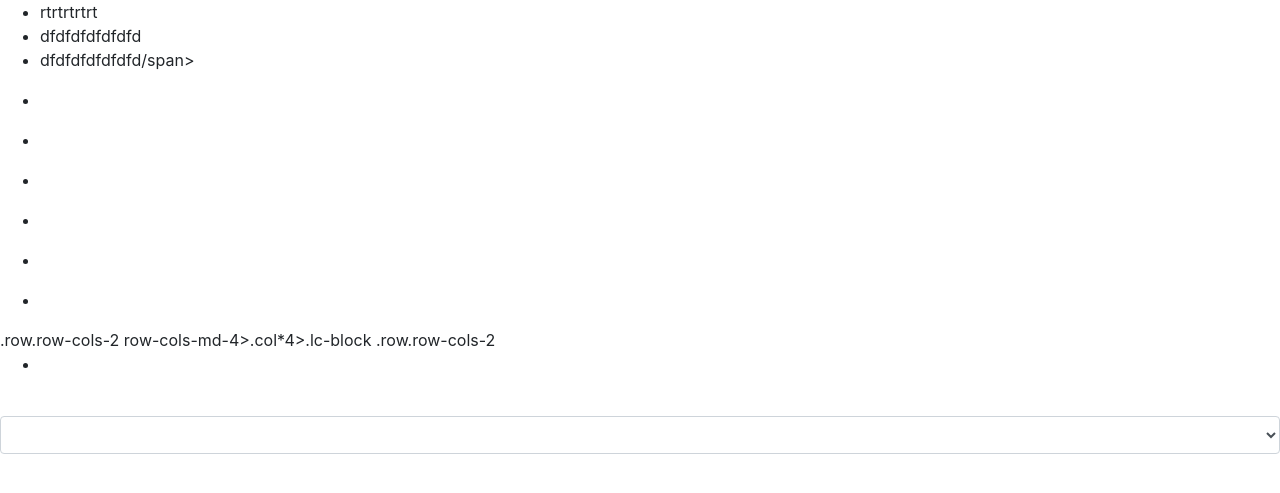
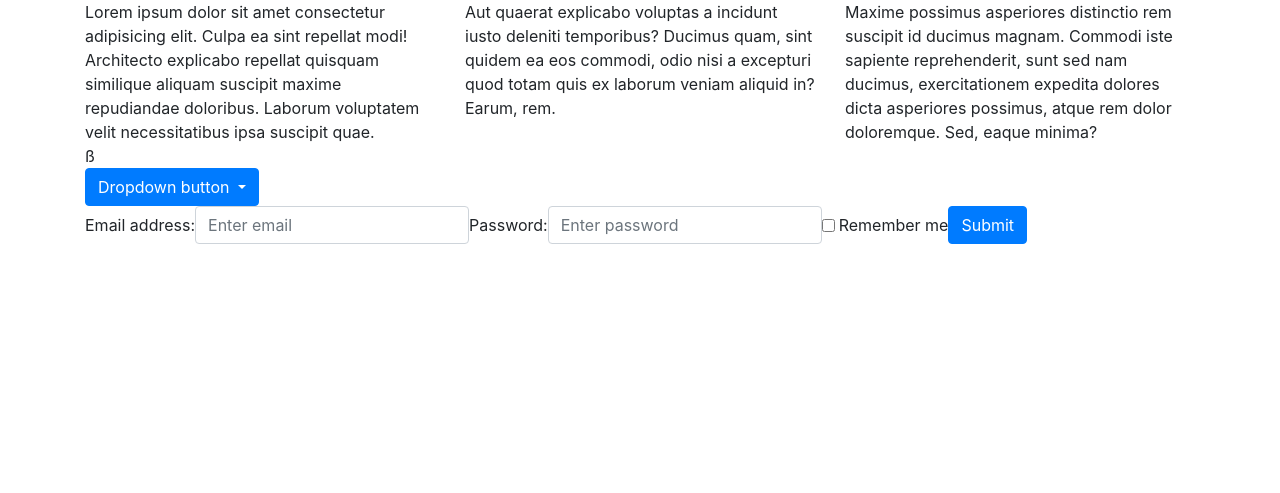
Before and after one commit to cambridgeBlueMan/camwtf, a Django app: template home/templates/home/testSnippets.html in a window 1280 px wide. Shown: the top 493 px of the page. Run offline with Django 4.2, Linux system fonts and the light colour scheme; the template is opened without the code that fills it, so the values that code supplies are empty; some libraries are stand-ins or nearby versions.

Commit message:
for sync purposes

```diff
--- a/home/templates/home/testSnippets.html
+++ b/home/templates/home/testSnippets.html
@@ -1,72 +1,3 @@
-<!DOCTYPE html>
-<html lang="en">
-<head>
-    <meta charset="UTF-8">
-    <meta http-equiv="X-UA-Compatible" content="IE=edge">
-    <meta name="viewport" content="width=device-width, initial-scale=1.0">
-    <title>Document</title>
-</head>
-<body>
-
-</body>
-</html>
-
-<div></div>
-<div></div>
-<div></div>
-<div></div>
-<div></div>
-<div></div>
-
-
-<ul>
-    <li><span class="hello">rtrtrtrtrt</span></li>
-    <li><span class="hello">dfdfdfdfdfdfd</span></li>
-    <li><span class="hello">dfdfdfdfdfdfd/span></li>
-</ul>
-<ul>
-    <li><span></span><span></span><span></span></li>
-</ul>
-<ul>
-    <li><span class="hello1"></span></li>
-</ul>
-<ul>
-    <li><span class="hello"></span></li>
-</ul>
-
-<ul>
-    <li><span class="matteroux"></span></li>
-
-
-
-
-</ul>
-<ul>
-    <li><span class="hello"></span><span class="hello"></span><span class="hello"></span></li>
-</ul>
-
-<ul>
-    <li><span class="hello"></span><span class="hello"></span><span class="hello"></span></li>
-</ul>
-
-
-.row.row-cols-2 row-cols-md-4>.col*4>.lc-block
-
-.row.row-cols-2 {% comment %}  {% endcomment %}
-
-<ul>
-    <li></li>
-</ul>
-
-<div class="form-group">
-  <label for=""></label>
-  <select class="form-control" name="" id="">
-    <option></option>
-    <option></option>
-    <option></option>
-  </select>
-</div>
-
 <!doctype html>
 <html lang="en">
   <head>
@@ -79,6 +10,37 @@
     <link rel="stylesheet" href="https://stackpath.bootstrapcdn.com/bootstrap/4.3.1/css/bootstrap.min.css" integrity="sha384-ggOyR0iXCbMQv3Xipma34MD+dH/1fQ784/j6cY/iJTQUOhcWr7x9JvoRxT2MZw1T" crossorigin="anonymous">
   </head>
   <body>
+    <div>
+      <div class="container">
+        <div class="row">
+          <div class="col-sm-4">Lorem ipsum dolor sit amet consectetur adipisicing elit. Culpa ea sint repellat modi! Architecto explicabo repellat quisquam similique aliquam suscipit maxime repudiandae doloribus. Laborum voluptatem velit necessitatibus ipsa suscipit quae.</div>
+          <div class="col-sm-4">Aut quaerat explicabo voluptas a incidunt iusto deleniti temporibus? Ducimus quam, sint quidem ea eos commodi, odio nisi a excepturi quod totam quis ex laborum veniam aliquid in? Earum, rem.</div>
+          <div class="col-sm-4">Maxime possimus asperiores distinctio rem suscipit id ducimus magnam. Commodi iste sapiente reprehenderit, sunt sed nam ducimus, exercitationem expedita dolores dicta asperiores possimus, atque rem dolor doloremque. Sed, eaque minima?</div>
+        </div>ß
+        <div class="dropdown">
+          <button type="button" class="btn btn-primary dropdown-toggle" data-toggle="dropdown">
+            Dropdown button
+          </button>
+          <div class="dropdown-menu">
+            <a class="dropdown-item" href="#">Link 1</a>
+            <a class="dropdown-item" href="#">Link 2</a>
+            <a class="dropdown-item" href="#">Link 3</a>
+          </div>
+        </div>
+        <form class="form-inline" action="/action_page.php">
+          <label for="email">Email address:</label>
+          <input type="email" class="form-control" placeholder="Enter email" id="email">
+          <label for="pwd">Password:</label>
+          <input type="password" class="form-control" placeholder="Enter password" id="pwd">
+          <div class="form-check">
+            <label class="form-check-label">
+              <input class="form-check-input" type="checkbox"> Remember me
+            </label>
+          </div>
+          <button type="submit" class="btn btn-primary">Submit</button>
+        </form>
+      </div>
+    </div>
 
     <!-- Optional JavaScript -->
     <!-- jQuery first, then Popper.js, then Bootstrap JS -->
```
Also changed, not shown: home/templates/home/base_template.html (+8 -0 lines), wtf/views.py (+5 -3 lines), db.sqlite3.
